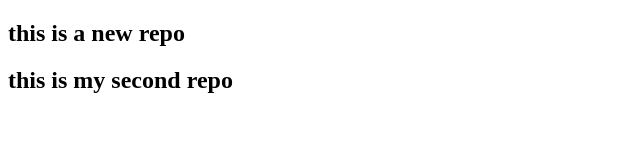
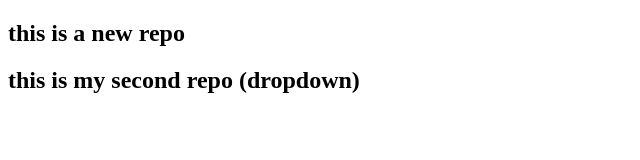
Before and after one commit to Tuba-mariam/localRepo, a plain HTML site: page index.html in a window 1280 px wide. Shown: the whole page, without its empty margins (0-640 px from the left). Drawn offline with Linux system fonts and the light colour scheme.

Commit message:
add dropdown

```diff
--- a/index.html
+++ b/index.html
@@ -7,7 +7,7 @@
 </head>
 <body>
     <h2>this is a new repo</h2>
-    <h2>this is my second repo</h2>
+    <h2>this is my second repo (dropdown)</h2>
 
 </body>
 </html>
```
